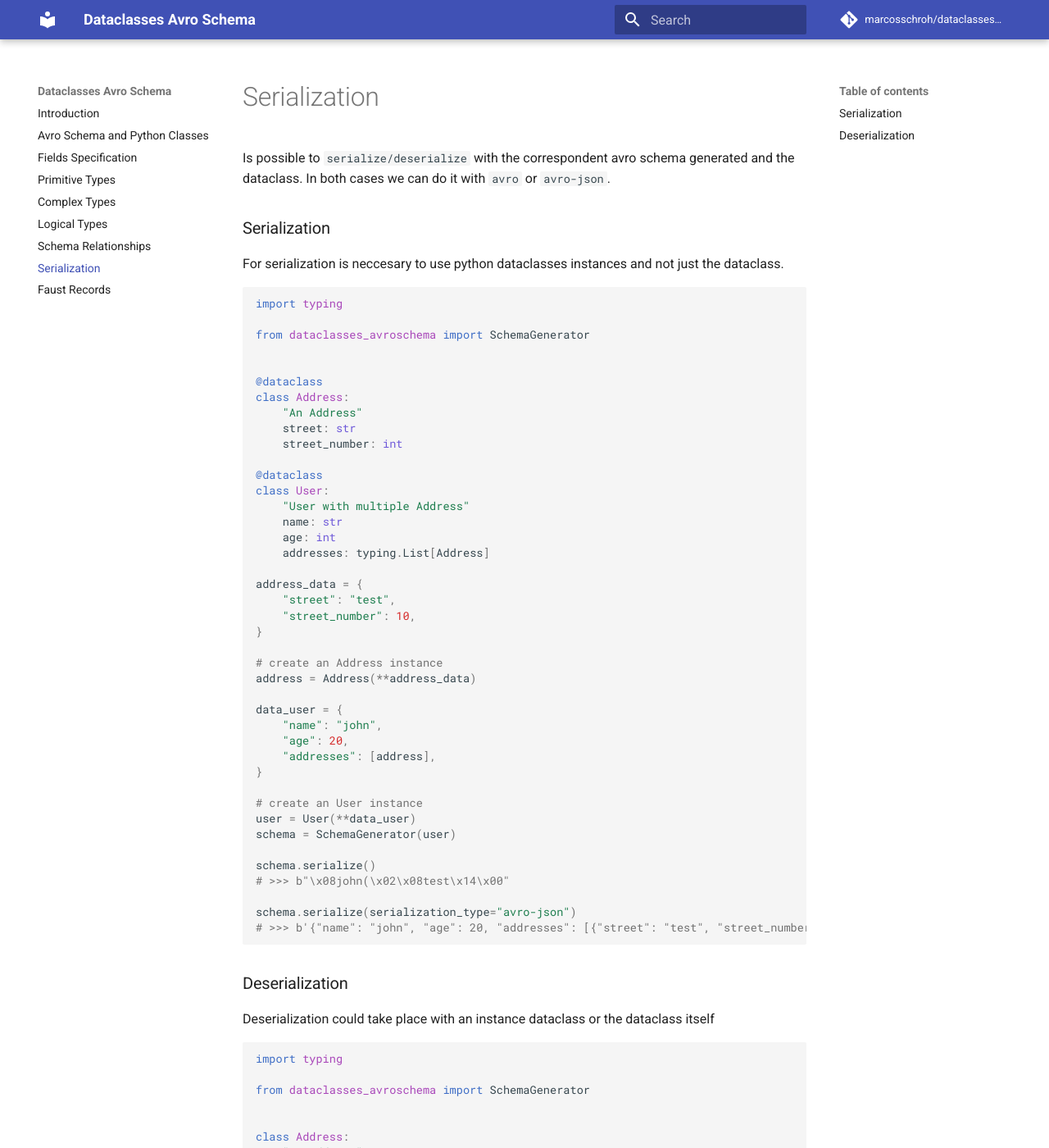
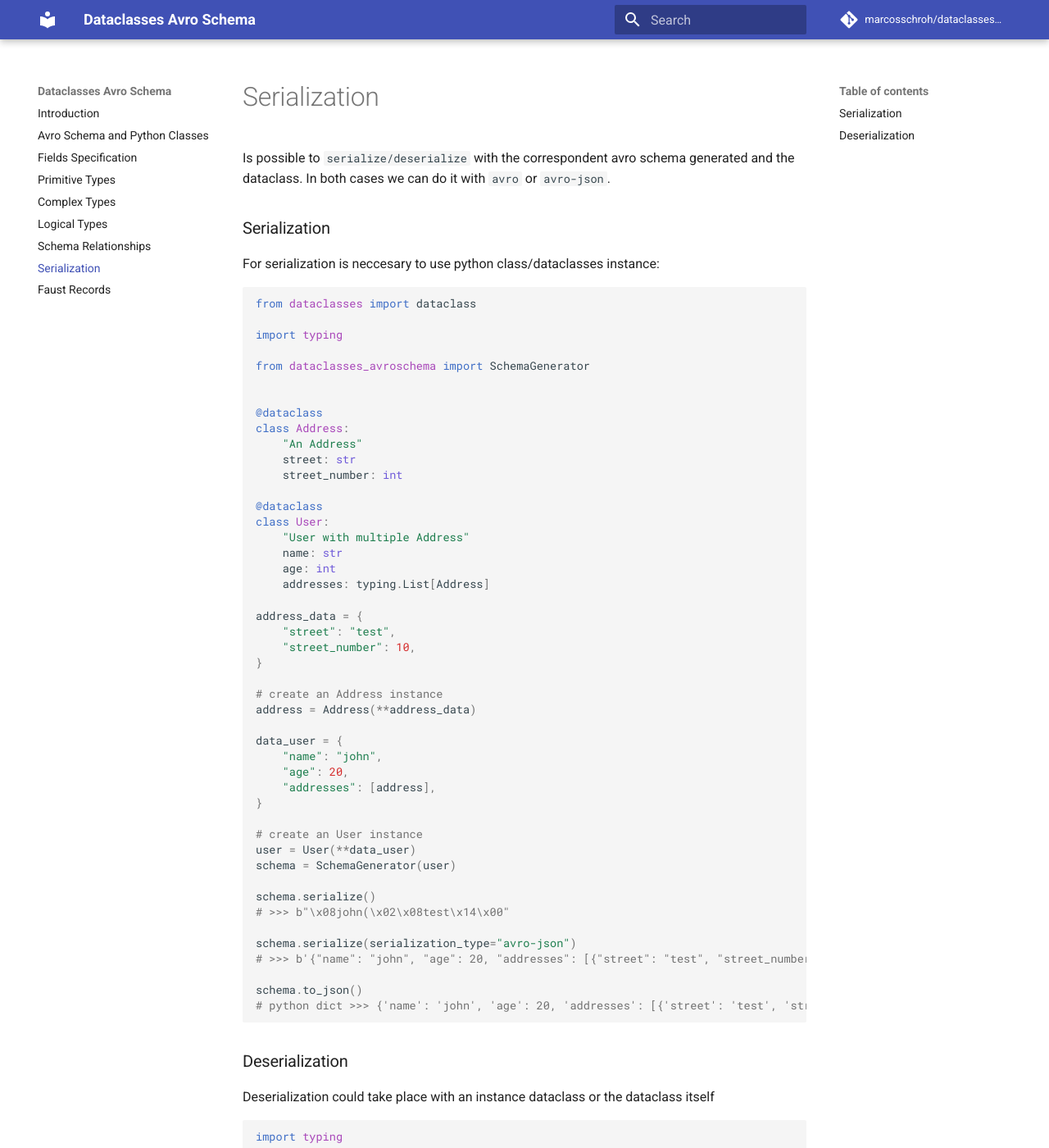
Before and after one commit to marcosschroh/dataclasses-avroschema, an MkDocs documentation site: the page built from docs/serialization.md, in a window 1280 px wide and 1400 px high. Shown: the whole window at 82% size. Built offline with MkDocs 1.6.1 and Material for MkDocs 9.7.7, drawn with Linux system fonts in a browser that asks for light colours; comment, search, counter and statistics services are not loaded.

Commit message:
feat: generate json payload from class instance accroding to the avro schema generated (#36)

````diff
--- a/docs/serialization.md
+++ b/docs/serialization.md
@@ -3,9 +3,11 @@ In both cases we can do it with `avro` or `avro-json`.
 
 ### Serialization
 
-For serialization is neccesary to use python dataclasses instances and not just the dataclass.
+For serialization is neccesary to use python class/dataclasses instance:
 
 ```python
+from dataclasses import dataclass
+
 import typing
 
 from dataclasses_avroschema import SchemaGenerator
@@ -47,6 +49,9 @@ schema.serialize()
 
 schema.serialize(serialization_type="avro-json")
 # >>> b'{"name": "john", "age": 20, "addresses": [{"street": "test", "street_number": 10}]}'
+
+schema.to_json()
+# python dict >>> {'name': 'john', 'age': 20, 'addresses': [{'street': 'test', 'street_number': 10}]}
 ```
 
 ### Deserialization
````
Also changed, not shown: README.md (+14 -1 lines), docs/index.md (+2 -0 lines), 5 other files.
